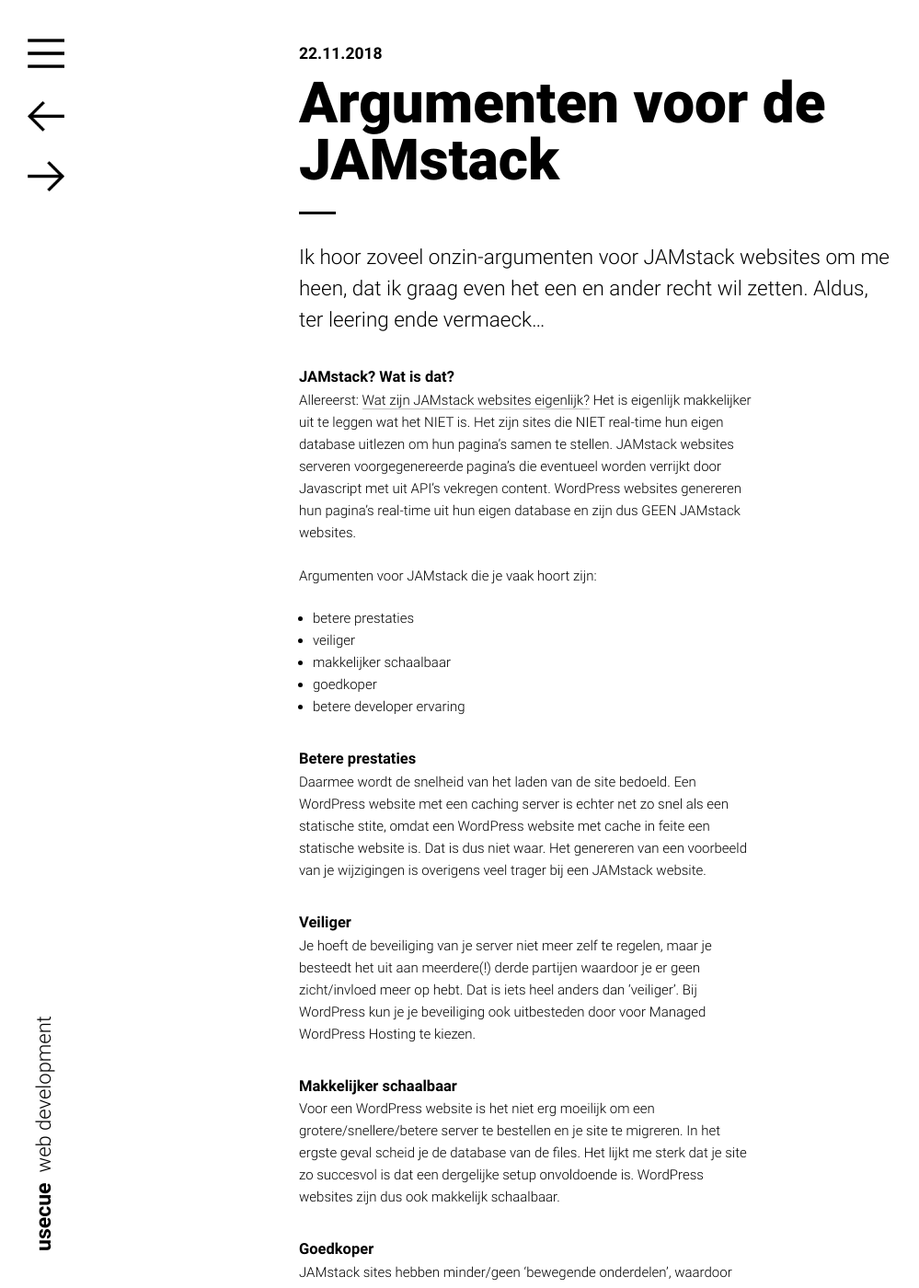
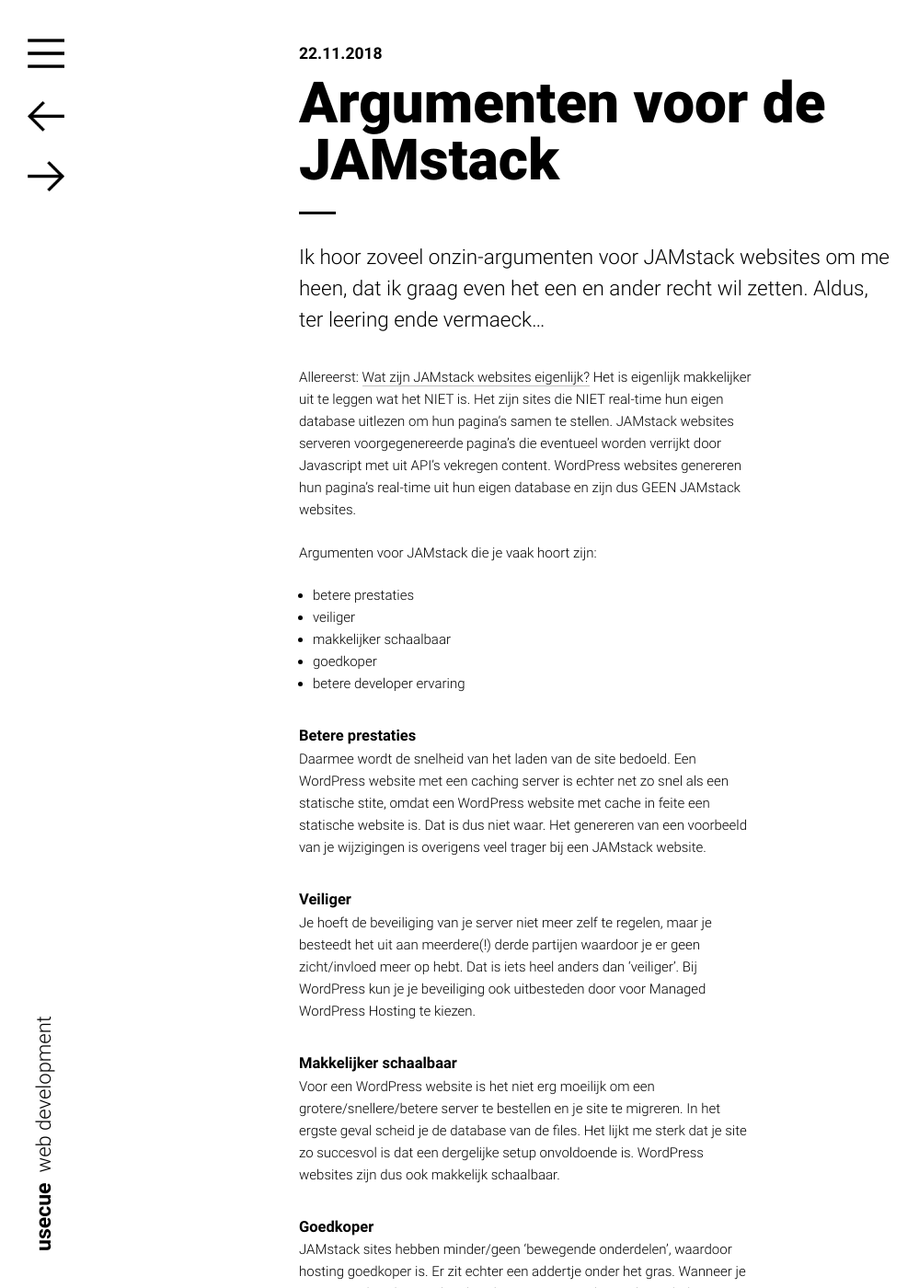
Before and after one commit to jhvanderschee/usecuewebsitenl, a Jekyll site: the page built from _posts/2018-11-22-argumenten-voor-de-jamstack.md, in a window 1280 px wide and 1400 px high. Shown: the whole window at 92% size, without its empty margins (0-999 px from the left). Built offline with Jekyll 4.4.1, drawn with Linux system fonts in a browser that asks for light colours.

Commit message:
Update 2018-11-22-argumenten-voor-de-jamstack.md

```diff
--- a/_posts/2018-11-22-argumenten-voor-de-jamstack.md
+++ b/_posts/2018-11-22-argumenten-voor-de-jamstack.md
@@ -2,8 +2,6 @@
 title: Argumenten voor de JAMstack
 ---
 Ik hoor zoveel onzin-argumenten voor JAMstack websites om me heen, dat ik graag even het een en ander recht wil zetten. Aldus, ter leering ende vermaeck...
-
-## JAMstack? Wat is dat?
 
 Allereerst: [Wat zijn JAMstack websites eigenlijk?](https://jamstack.org/ "https://jamstack.org/") Het is eigenlijk makkelijker uit te leggen wat het NIET is. Het zijn sites die NIET real-time hun eigen database uitlezen om hun pagina's samen te stellen. JAMstack websites serveren voorgegenereerde pagina's die eventueel worden verrijkt door Javascript met uit API's vekregen content. WordPress websites genereren hun pagina's real-time uit hun eigen database en zijn dus GEEN JAMstack websites.
 
@@ -35,6 +33,6 @@ JAMstack sites hebben minder/geen 'bewegende onderdelen', waardoor hosting goedk
 
 Als simpeler beter is... dan is dit waar. Wanneer je echter een fail-over moet/wil configureren, dan zul je al snel moeten toegeven dat het niet simpeler meer is. Een fail-over van een WordPress website draaien is een fluitje van een cent (gewoon de server dupliceren en er een fail-over DNS op zetten). Wanneer je dit voor een JAMstack moet doen, heb je het een stuk lastiger. Je zult dan alternatieve oplossingen voor alle services moeten configureren. De complexiteit is dan al snel niet meer te overzien.
 
-## Conclusie
+&nbsp;
 
 Het genuanceerde verhaal is dus: JAMstack is een logische keuze voor simpele websites. Het is dan goedkoper en eenvoudiger. Zodra je echter meer met je website wil wordt het minstens zo ingewikkeld als bij WordPress websites (als niet ingewikkelder). Ook wordt het dan snel een stuk duurder.
```
